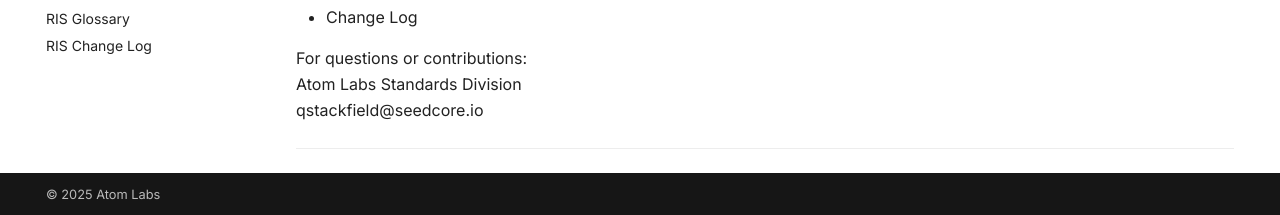
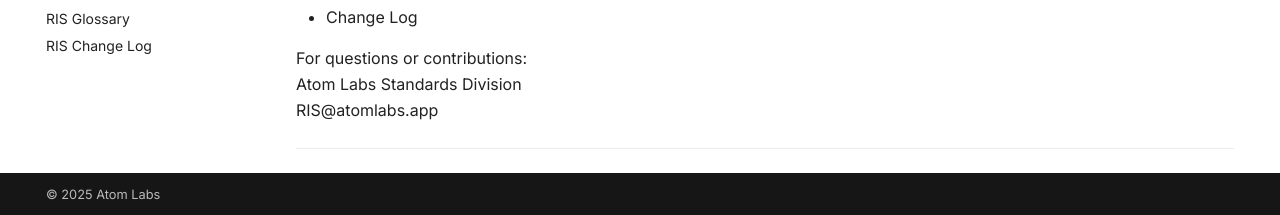
Before and after one commit to qstackfield/ris-standard, an MkDocs documentation site: the page built from docs/sections/RIS_Quickstart.md, in a window 1280 px wide and 900 px high, scrolled down 5557 px. Shown: the part 682-897 px from the top of the window. Built offline with MkDocs 1.6.1 and Material for MkDocs 9.7.7, drawn with Linux system fonts in a browser that asks for light colours.

Commit message:
Update RIS_Quickstart.md

```diff
--- a/docs/sections/RIS_Quickstart.md
+++ b/docs/sections/RIS_Quickstart.md
@@ -237,6 +237,6 @@ Included in this repository:
 
 For questions or contributions:
 Atom Labs Standards Division
-qstackfield@seedcore.io
+RIS@atomlabs.app
 
 ---
```
